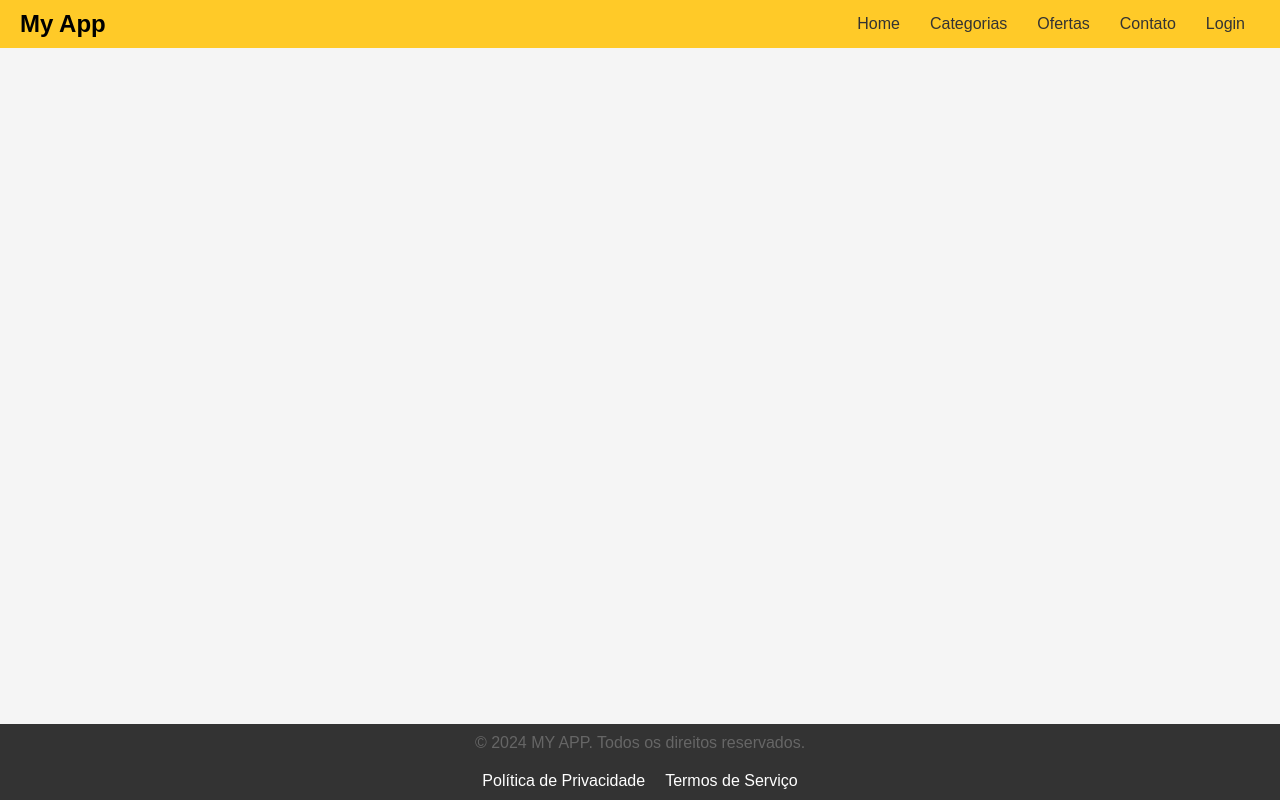
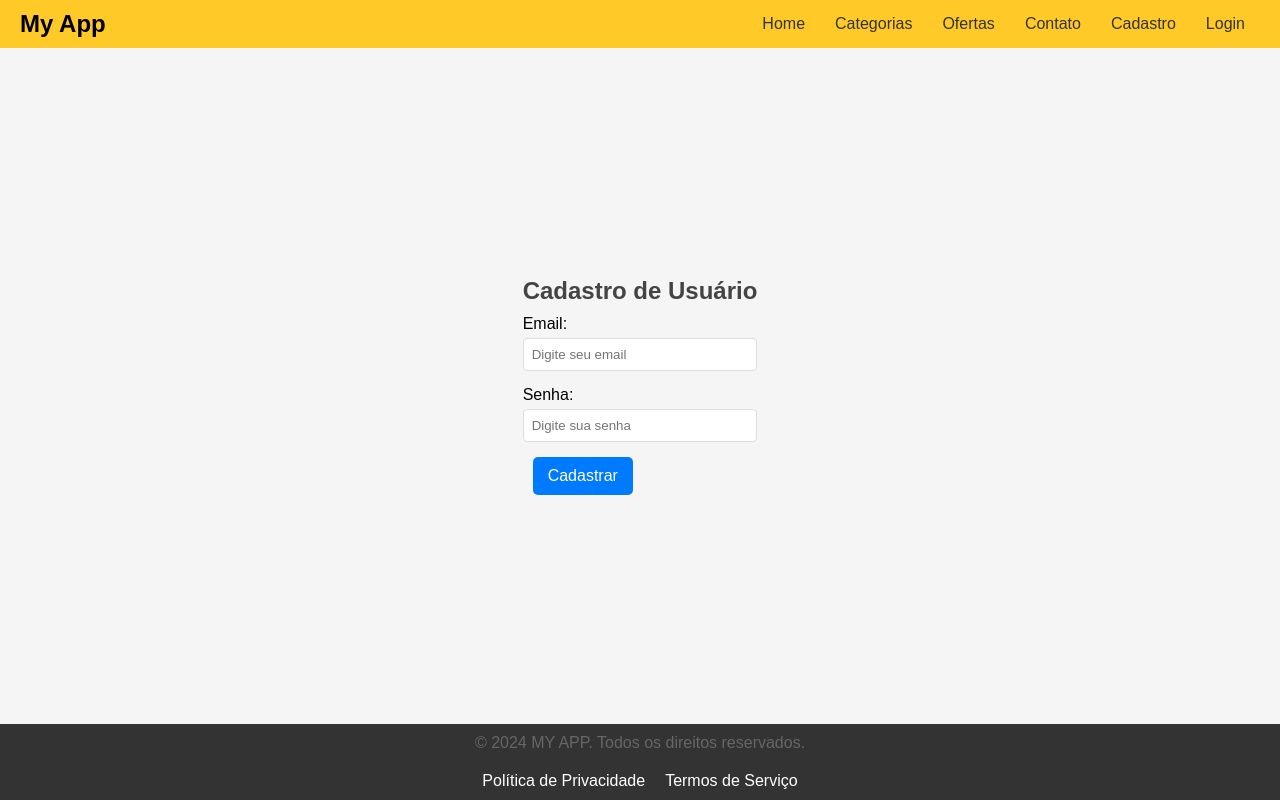
Before and after one commit to lordumungus/TG_5_Semestre_Fatec_Cruzeiro, a React (Create React App) app in the folder my-app/: page /cadastro in a window 1280 px wide. Built offline with nearby package versions, Linux system fonts and the light colour scheme.

Commit message:
Cadastro

```diff
--- a/my-app/src/App.js
+++ b/my-app/src/App.js
@@ -7,11 +7,13 @@ import Contato from './paginas/Contato';
 import Home from './paginas/Home';
 import AddService from './paginas/AddService';
 import Login from './paginas/Login';
+import Cadastro from './paginas/Cadastro';
+import Rodape from './paginas/Rodape';
 
 function App() {
   const [isAuthenticated, setIsAuthenticated] = useState(false);
   const [userEmail, setUserEmail] = useState('');
-  const [services, setServices] = useState([]); // Estado para armazenar os serviços adicionados
+  const [services, setServices] = useState([]);
   const [showAddService, setShowAddService] = useState(false);
 
   const handleLogin = (email) => {
@@ -24,9 +26,15 @@ function App() {
     setUserEmail('');
   };
 
+  // Definindo handleRegister para o cadastro de novos usuários
+  const handleRegister = (email, password) => {
+    console.log("Usuário cadastrado:", email);
+    // Lógica para cadastrar usuários
+  };
+
   const handleAddService = (newService) => {
     setServices([...services, newService]);
-    setShowAddService(false); // Ocultar o formulário após adicionar o serviço
+    setShowAddService(false);
   };
 
   return (
@@ -39,11 +47,13 @@ function App() {
             <Link to="/categories">Categorias</Link>
             <Link to="/offers">Ofertas</Link>
             <Link to="/contact">Contato</Link>
+            <Link to="/cadastro">Cadastro</Link>
+
             {isAuthenticated ? (
               <>
                 <span className="user-email">{userEmail}</span>
                 <Link to="/" onClick={handleLogout}>Logout</Link>
-                <button onClick={() => setShowAddService(true)}>Adicionar Serviço</button> {/* Botão para exibir o formulário */}
+                <button onClick={() => setShowAddService(true)}>Adicionar Serviço</button>
               </>
             ) : (
               <Link to="/login">Login</Link>
@@ -58,17 +68,12 @@ function App() {
             <Route path="/offers" element={<Ofertas />} />
             <Route path="/contact" element={<Contato />} />
             <Route path="/login" element={<Login onLogin={handleLogin} />} />
+            <Route path="/cadastro" element={<Cadastro onRegister={handleRegister} />} />
           </Routes>
-          {showAddService && <AddService onAddService={handleAddService} />} {/* Exibir o formulário se o estado for true */}
+          {showAddService && <AddService onAddService={handleAddService} />}
         </main>
 
-        <footer className="footer">
-          <p>&copy; 2024 MY APP. Todos os direitos reservados.</p>
-          <div className="footer-links">
-            <Link to="#privacy">Política de Privacidade</Link>
-            <Link to="#terms">Termos de Serviço</Link>
-          </div>
-        </footer>
+        <Rodape/>
       </div>
     </Router>
   );
--- /dev/null
+++ b/my-app/src/paginas/Cadastro.js
@@ -0,0 +1,46 @@
+import React, { useState } from 'react';
+
+function Cadastro({ onRegister }) {
+  const [email, setEmail] = useState('');
+  const [password, setPassword] = useState('');
+
+  const handleSubmit = (e) => {
+    e.preventDefault();
+    if (email && password) {
+      onRegister(email, password); // Chama a função passada via props para cadastrar o usuário
+      setEmail('');
+      setPassword('');
+    }
+  };
+
+  return (
+    <div className="cadastro-container">
+      <h2>Cadastro de Usuário</h2>
+      <form onSubmit={handleSubmit} className="cadastro-form">
+        <div className="form-group">
+          <label>Email:</label>
+          <input
+            type="email"
+            value={email}
+            onChange={(e) => setEmail(e.target.value)}
+            placeholder="Digite seu email"
+            required
+          />
+        </div>
+        <div className="form-group">
+          <label>Senha:</label>
+          <input
+            type="password"
+            value={password}
+            onChange={(e) => setPassword(e.target.value)}
+            placeholder="Digite sua senha"
+            required
+          />
+        </div>
+        <button type="submit">Cadastrar</button>
+      </form>
+    </div>
+  );
+}
+
+export default Cadastro;
--- /dev/null
+++ b/my-app/src/paginas/Rodape.js
@@ -0,0 +1,16 @@
+import React from 'react';
+import { Link } from 'react-router-dom'; // Adicionar essa linha para importar o Link
+
+function Rodape() {
+  return (
+    <footer className="footer">
+      <p>&copy; 2024 MY APP. Todos os direitos reservados.</p>
+      <div className="footer-links">
+        <Link to="#privacy">Política de Privacidade</Link>
+        <Link to="#terms">Termos de Serviço</Link>
+      </div>
+    </footer>
+  );
+}
+
+export default Rodape;
```
